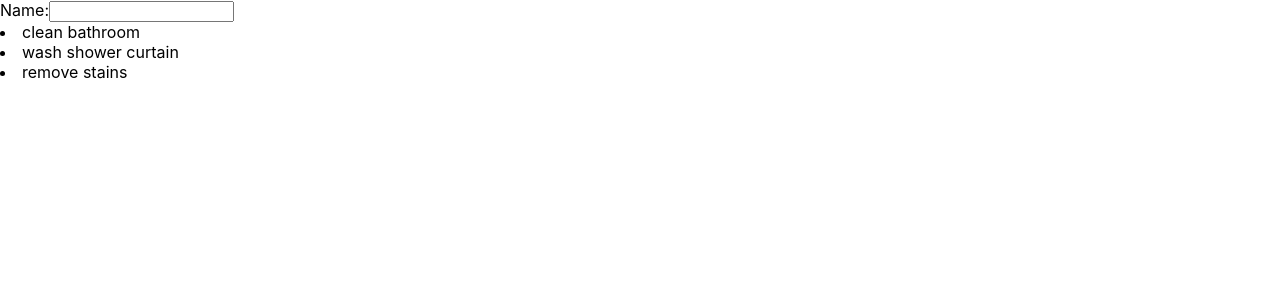
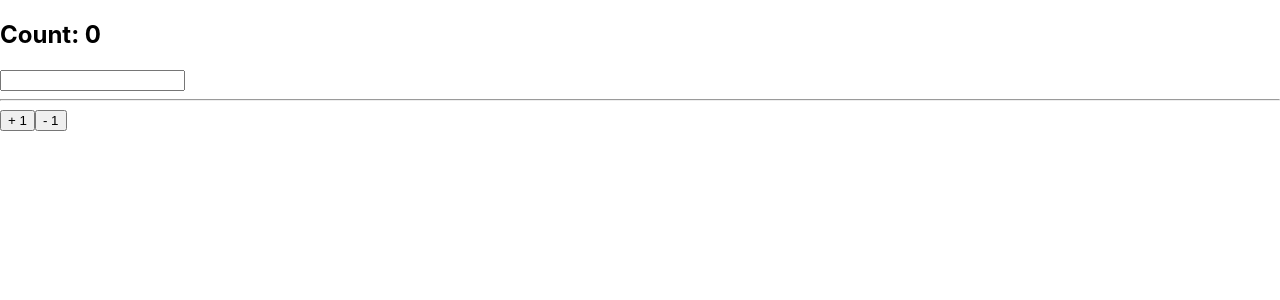
Before and after one commit to nickrally/quick-react-examples, a React (Create React App) app: page / in a window 1280 px wide. Shown: the top 300 px of the page. Built offline with nearby package versions, Linux system fonts and the light colour scheme.

Commit message:
useState

```diff
--- a/src/App.js
+++ b/src/App.js
@@ -1,23 +1,20 @@
 import React, { useState } from 'react';
+import { Buttons } from './Buttons';
+import { Box } from './Box';
+
 function App() {
-  const [name, setName] = useState(null);
-  const todos = [
-    'clean bathroom',
-    'wash shower curtain',
-    'remove stains'
-  ]
-  const handleChange = (e) => setName(e.target.value);
+  const [count, setCount] = useState(0);
+  const [changeBy, setChangeBy] = useState(1)
+
+  const inc = () => setCount(count + changeBy)
+  const dec = () => setCount(count - changeBy)
   return (
     <div className="App">
       <div>
-        <label>Name:</label>
-        <input type="text" onChange={handleChange} />
-        {
-          name && <p>Hello, {name}, your todos are:</p>
-        }
-        <div>
-          {todos.map(todo => <li>{todo}</li>)}
-        </div>
+        <h2>Count: {count}</h2>
+        <Box setChangeBy={setChangeBy}/>
+        <hr/>
+        <Buttons changeBy={changeBy} inc={inc} dec={dec}/>
       </div>
     </div>
   );
--- /dev/null
+++ b/src/Box.js
@@ -0,0 +1,7 @@
+export const Box = ({setChangeBy}) => {
+    return (
+        <>
+            <input type="text" onChange={(e) => setChangeBy(parseInt(e.target.value))} />
+        </>
+    )
+}
--- /dev/null
+++ b/src/Buttons.js
@@ -0,0 +1,9 @@
+export const Buttons = ({changeBy, inc, dec}) => {
+    return(
+        <>
+            <button onClick={()=>inc()}>+ {changeBy}</button>
+            <button onClick={()=>dec()}>- {changeBy}</button>
+        </>
+
+    )
+}
```
